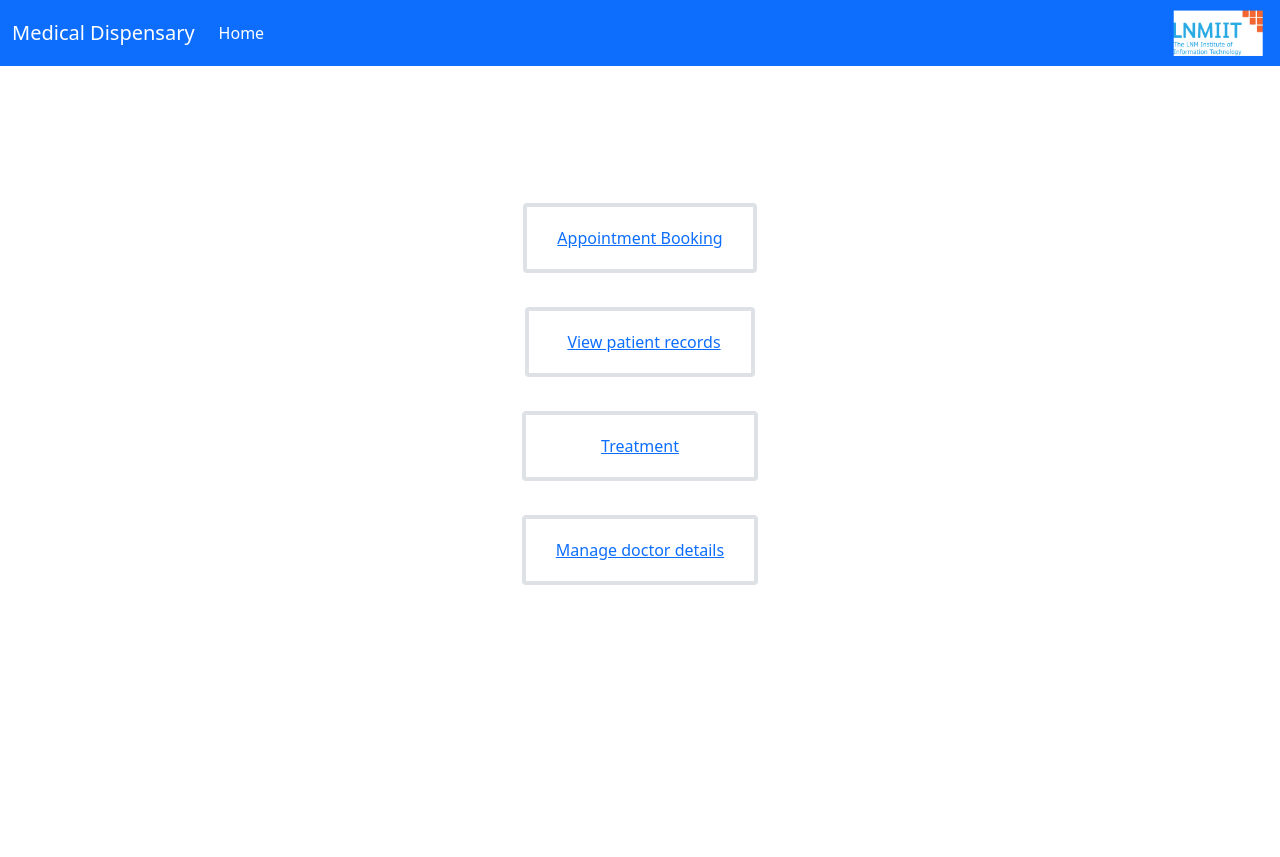
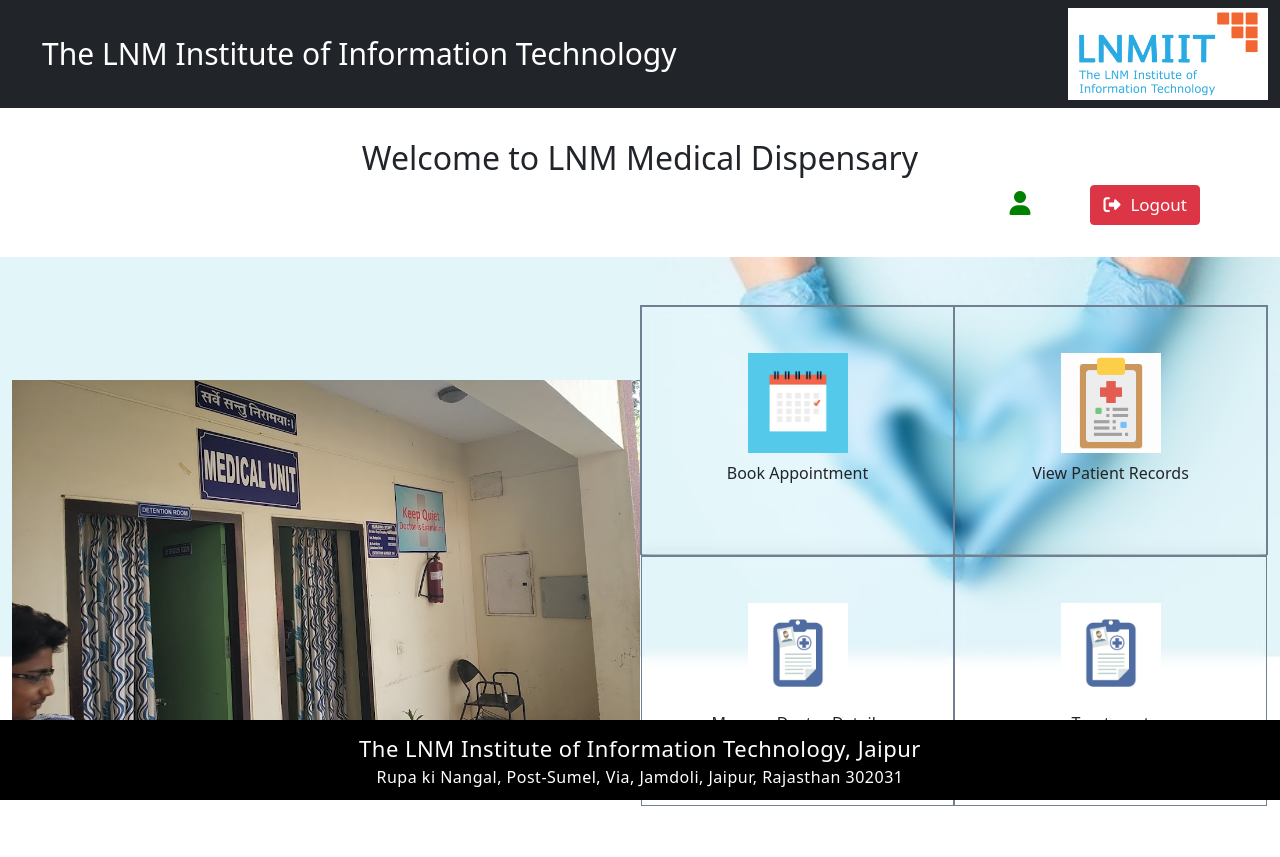
Before and after one commit to vishal-zx/LNM-Medical-Dispensary, a Django app: page /doctor/ in a window 1280 px wide. Before the commit the page ends 585 px from the top, so only its background shows below. Run offline with Django 3.2, Linux system fonts and the light colour scheme; some libraries are stand-ins or nearby versions.

Commit message:
Doctor page added

```diff
--- a/LNMMedicalDispensary/templates/doctor.html
+++ b/LNMMedicalDispensary/templates/doctor.html
@@ -1,80 +1,91 @@
 <!DOCTYPE html>
+{% load static %}
 <html lang="en">
+
 <head>
-        <meta charset="UTF-8" />
-        <title>admin page</title>
-        <link
-            href="https://cdn.jsdelivr.net/npm/bootstrap@5.1.3/dist/css/bootstrap.min.css"
-            rel="stylesheet"
-            integrity="sha384-1BmE4kWBq78iYhFldvKuhfTAU6auU8tT94WrHftjDbrCEXSU1oBoqyl2QvZ6jIW3"
-            crossorigin="anonymous"
-        />
-        <script
-            src="https://cdn.jsdelivr.net/npm/bootstrap@5.1.3/dist/js/bootstrap.bundle.min.js"
-            integrity="sha384-ka7Sk0Gln4gmtz2MlQnikT1wXgYsOg+OMhuP+IlRH9sENBO0LRn5q+8nbTov4+1p"
-            crossorigin="anonymous"
-        ></script>
-        <link rel="stylesheet" href="../static/css/doctor.css" />
+    <meta charset="UTF-8">
+    <meta http-equiv="X-UA-Compatible" content="IE=edge">
+    <meta name="viewport" content="width=device-width, initial-scale=1.0">
+    <link rel="stylesheet" href="https://cdn.jsdelivr.net/npm/bootstrap@5.1.3/dist/css/bootstrap.min.css"
+        integrity="sha384-1BmE4kWBq78iYhFldvKuhfTAU6auU8tT94WrHftjDbrCEXSU1oBoqyl2QvZ6jIW3" crossorigin="anonymous">
+    <link rel="stylesheet" href="{% static 'css/patientStyle.css' %}" type="text/css">
+    <link href="https://cdnjs.cloudflare.com/ajax/libs/font-awesome/5.13.0/css/all.min.css" rel="stylesheet">
+    <script src='https://kit.fontawesome.com/a076d05399.js' crossorigin='anonymous'></script>
+    <title>Patient Homepage</title>
 </head>
+
 <body>
-        <!-- <h1> hello {{ user.username }} your role is doctor</h1>
-    <a  href="{% url 'logout' %}">Logout</a>-->
-        <nav class="navbar navbar-expand-lg navbar-dark bg-primary">
+    <nav class="navbar fixed-top navbar-expand-lg navbar-dark bg-dark">
         <div class="container-fluid">
-                <a class="navbar-brand" href="#">Medical Dispensary</a>
-                <button
-                    class="navbar-toggler"
-                    type="button"
-                    data-bs-toggle="collapse"
-                    data-bs-target="#navbarNav"
-                    aria-controls="navbarNav"
-                    aria-expanded="false"
-                    aria-label="Toggle navigation"
-                >
-                    <span class="navbar-toggler-icon"></span>
+            <a class="navbar-brand" href="#" style="font-size: 30px; margin-left: 30px">The LNM Institute of Information Technology</a>
+            <!-- <a class="navbar-brand" href="#">The LNM Institute of Information Technology</a> -->
+            <img src="{% static 'images/LOGO.png' %}" alt="LNMIIT" width="200">
+        </div>
+    </nav>
+    <br>
+    <h2 class="heading">Welcome to LNM Medical Dispensary</h2>
+
+    <div class="logoutclass">
+
+        <span style="padding-right:50px; font-size:24px"><i class='fas fa-user' style='color:green'></i><span style="padding-right:10px; font-size:24px"></span> {{ user.username }} </span>
+        <span></span>
+        <a href="{% url 'logout' %}">
+            <button type="button" class="btn btn-danger logoutclass">
+                <span class="lgticon"><i class="fas fa-sign-out-alt"></i></span></i>Logout
             </button>
-                <div class="collapse navbar-collapse" id="navbarNav">
-                    <ul class="navbar-nav">
-                        <li class="nav-item">
-                            <a
-                                class="nav-link active"
-                                aria-current="page"
-                                href="#"
-                                >Home</a
-                            >
-                        </li>
-                    </ul>
-                    <ul class="navbar-nav ml-auto">
-                        <li class="nav-item">
-                            <img src="../static/images/lnmLogo.png">
-                            <!-- <a class="nav-link" href="#"> Logo </a> -->
-                        </li>
-                    </ul>
+        </a>
+    </div>
+    <br><br>
+    <br>
+    <div class="pc1 container-fluid">
+        <br><br>
+        <div class="pc1lcm">
+            <img src="{% static 'images/img.jpg' %}" alt="Medical Dispensary" style="width: 100%; max-width: 900px; height: auto;">
+        </div>
+
+        <div>
+            <div class="pc1rc">
+                <div class="pc1lc glass">
+                    <div class="xyz">
+                        <img src="{% static 'images/appointment.jpg' %}" alt="Book Appointment"
+                            style="width: 100%; max-width: 100px; height: auto;">
+                        <br>
+
+                        <p>Book Appointment</p>
                     </div>
                 </div>
-        </nav>
 
-        <div class="grid">
-            <div class="g-col-12">
-                <span class="border border-4 rounded">
-                    <a href="#" class="link-primary">Appointment Booking</a>
-                </span>
+                <div class="pc1rc glass">
+                    <div class="xyz">
+                        <img src="{% static 'images/patient.png' %}" alt="Update Profile"
+                            style="width: 100%; max-width: 100px; height: auto;">
+                        <br>
+                        <p>View Patient Records</p>
                     </div>
-            <div class="g-col-12">
-                <span class="border border-4 rounded">
-                    <a href="#" class="link-primary" id="viewpatient">View patient records</a>
-                </span>
                 </div>
-            <div class="g-col-12">
-                <span class="border border-4 rounded">
-                    <a href="#" class="link-primary" id ="treat">Treatment</a>
-                </span>
+                <div class="pc1lc glass">
+                    <div class="xyz">
+                        <img src="{% static 'images/history.jpg' %}" alt="Check History"
+                            style="width: 100%; max-width: 100px; height: auto;">
+                        <br>
+                        <p>Manage Doctor Details</p>
                     </div>
-            <div class="g-col-12">
-                <span class="border border-4 rounded">
-                    <a href="#" class="link-primary">Manage doctor details</a>
-                </span>
                 </div>
+
+                <div class="pc1rc glass">
+                    <div class="xyz">
+                        <img src="{% static 'images/history.jpg' %}" alt="Book Appointment"
+                            style="width: 100%; max-width: 100px; height: auto;">
+                        <br>
+                        <p>Treatment</p>
+                    </div>
+                </div>
+            </div>
+        </div>
+    </div>
+    <div class="footer">
+        <div class="add"> The LNM Institute of Information Technology, Jaipur</div>
+        <div>Rupa ki Nangal, Post-Sumel, Via, Jamdoli, Jaipur, Rajasthan 302031</div>
     </div>
 </body>
 </html>
```
Lines whose indentation alone changed are shown as unchanged.
